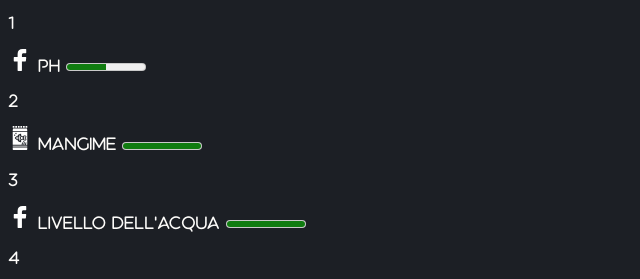
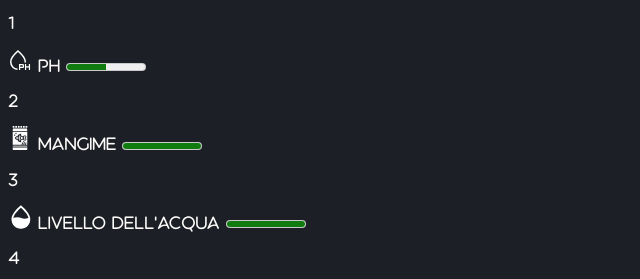
Before and after one commit to RiuHz/Acquarium_Monitoring, a plain HTML site: page frontend/index.html in a window 1280 px wide. Shown: the part 756-1035 px from the top of the page, 0-640 px from the left. Drawn offline with Linux system fonts and the light colour scheme.

Commit message:
Refactoring codice html

```diff
--- a/frontend/index.html
+++ b/frontend/index.html
@@ -70,7 +70,7 @@
     </div>
 
     <div class="seconda-barra">
-      <img class="icon" src="./images/facebook_icon.svg">
+      <img class="icon" src="./images/icona_ph.svg">
       <label class="label-dato-live" for="barra-temperatura">PH</label>
       <meter class="barra-dato" id="barra-temperatura" min="0" max="100" value="50"></meter>
       <p class="dati-live">2</p>
@@ -84,7 +84,7 @@
     </div>
 
     <div class="quarta-barra">
-      <img class="icon" src="./images/facebook_icon.svg">
+      <img class="icon" src="./images/icona_livello_acqua.svg">
       <label class="label-dato-live" for="barra-temperatura">Livello dell'acqua</label>
       <meter class="barre-dato" id="barra-temperatura" min="0" optimum="1" max="2" value="50"></meter>
       <p class="dato-live">4</p>
```
Also changed, not shown: frontend/images/icona_livello_acqua.svg (added), frontend/images/icona_ph.svg (added).
